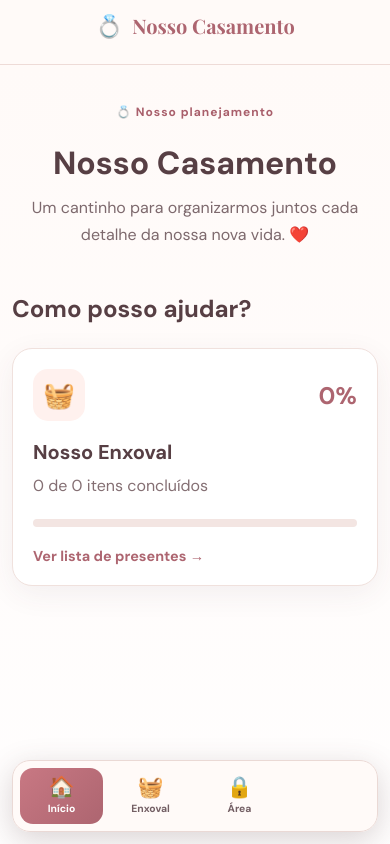
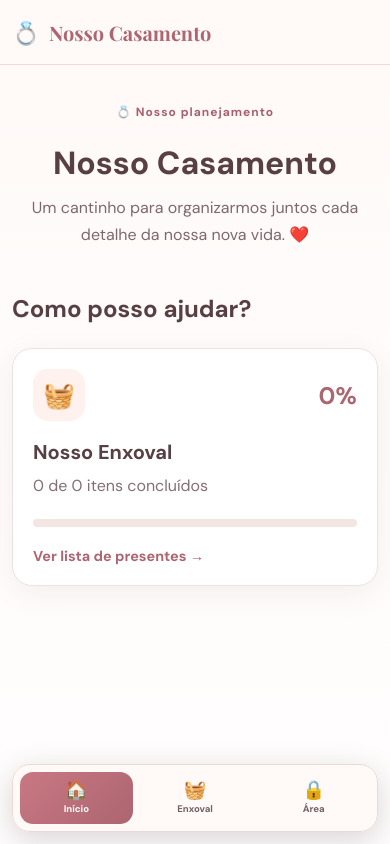
Before and after one commit to ANTHONY20-melo/meu-enxoval-web, a React (Vite) app: page / in a window 390 px wide. Shown: the top 844 px of the page. Built offline with nearby package versions, Linux system fonts and the light colour scheme; no server answers; the database is empty.

Commit message:
fix(ui): navegacao responsiva - menu inferior em linha (<=900px) e remove regras conflitantes do header

```diff
--- a/src/App.css
+++ b/src/App.css
@@ -693,10 +693,6 @@
 }
 
 @media (max-width: 650px) {
-  .nav > a:not(.cart-link) {
-    display: none;
-  }
-
   .hero {
     padding: 50px 0;
   }
@@ -1150,10 +1146,6 @@ body {
     gap: 10px;
   }
 
-  .nav > a:not(:last-child) {
-    display: none;
-  }
-
   .cart-link {
     padding: 8px 13px;
     font-size: 0.8rem;
@@ -1541,38 +1533,10 @@ body {
 
     padding-top: 10px;
     padding-bottom: 10px;
-
-    flex-direction: column;
-
-    gap: 9px;
   }
 
   .logo {
     font-size: 1.25rem;
-  }
-
-  .nav {
-    width: 100%;
-
-    display: grid;
-
-    grid-template-columns: 1fr 1fr;
-
-    gap: 8px;
-  }
-
-  .nav-link {
-    width: 100%;
-
-    padding: 10px 8px;
-
-    text-align: center;
-
-    font-size: 0.8rem;
-  }
-
-  .couple-badge {
-    display: none;
   }
 }
 .checklist-error {
@@ -1939,14 +1903,15 @@ body {
 }
 
 
-@media screen and (max-width: 768px) {
+@media screen and (max-width: 900px) {
   body {
     padding-bottom: 90px;
   }
 
 
   /*
-  ESCONDE O MENU SUPERIOR NO CELULAR
+  ESCONDE O MENU SUPERIOR NO CELULAR/TABLET
+  (a navegação passa para a barra inferior)
   */
 
   .header .nav {
@@ -1955,16 +1920,15 @@ body {
 
 
   /*
-  MENU INFERIOR
+  MENU INFERIOR — uma linha com todos
+  os itens (Início, Enxoval, Casamento,
+  Orçamento, Área do casal)
   */
 
   .mobile-bottom-nav {
     position: fixed;
 
-    display: grid;
-
-    grid-template-columns:
-      repeat(2, minmax(0, 1fr));
+    display: flex;
 
     left: 12px;
     right: 12px;
@@ -1996,6 +1960,10 @@ body {
 
 
   .mobile-bottom-link {
+    flex: 1 1 0;
+
+    min-width: 0;
+
     display: flex;
 
     flex-direction: column;
@@ -2003,12 +1971,11 @@ body {
     align-items: center;
     justify-content: center;
 
-    min-width: 0;
     min-height: 56px;
 
     gap: 4px;
 
-    padding: 6px;
+    padding: 6px 2px;
 
     border-radius: 13px;
 
@@ -3057,12 +3024,6 @@ body {
   }
 
 
-  .mobile-bottom-nav {
-    grid-template-columns:
-      repeat(4, minmax(0, 1fr));
-  }
-
-
   .mobile-bottom-link {
     font-size: 0.65rem;
   }
@@ -3071,6 +3032,22 @@ body {
 
 
 @media screen and (max-width: 420px) {
+
+  .mobile-bottom-link {
+    font-size: 0.6rem;
+
+    padding: 4px 1px;
+
+    gap: 3px;
+
+    min-height: 52px;
+  }
+
+
+  .mobile-bottom-icon {
+    font-size: 1.15rem;
+  }
+
 
   .budget-summary-grid {
     grid-template-columns: 1fr;
```
Also changed, not shown: 1 other file (tests, documents, lock files or other folders).
